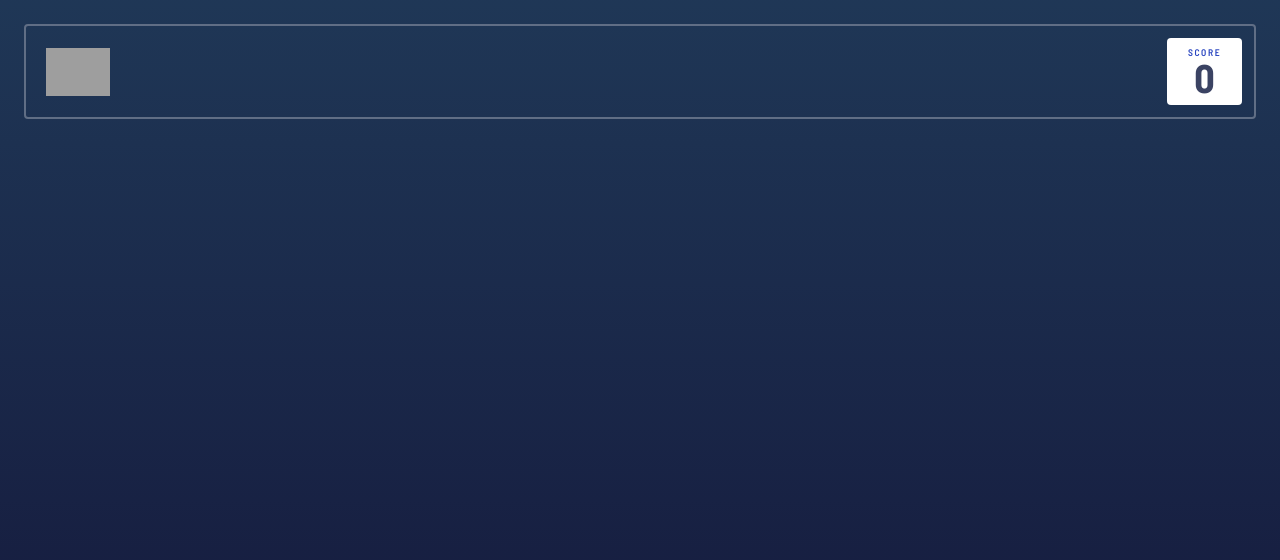
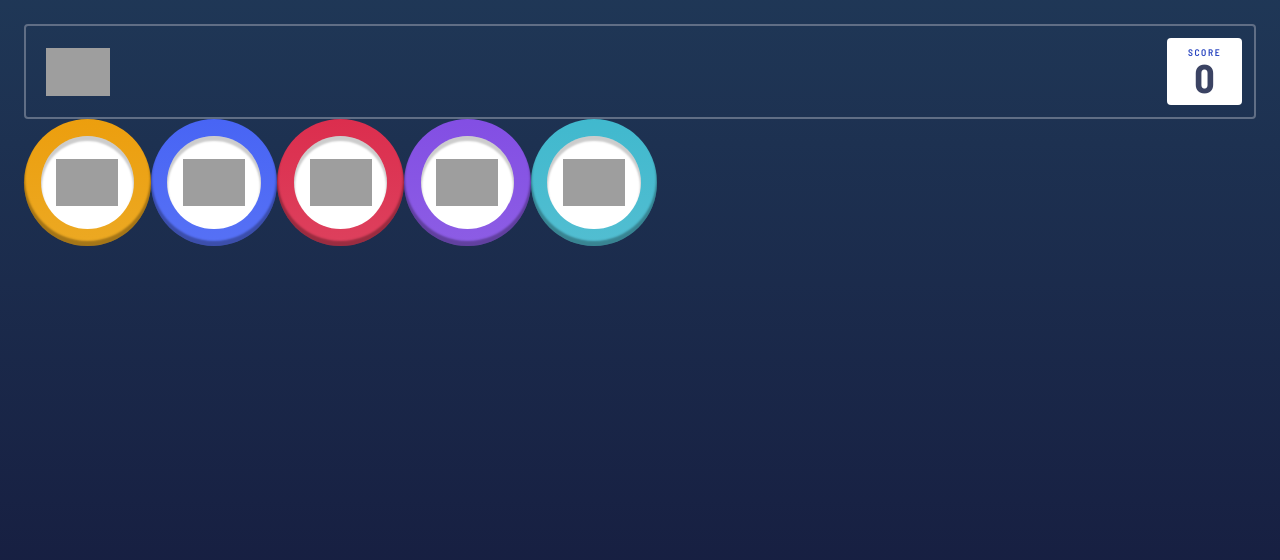
Before and after one commit to halivert/rock-paper-scissors, a Vue app: page / in a window 1280 px wide. Shown: the top 560 px of the page. Built offline with nearby package versions, Linux system fonts and the light colour scheme; grey boxes are pictures that could not be loaded.

Commit message:
feat: add buttons and some styles

```diff
--- a/src/App.vue
+++ b/src/App.vue
@@ -2,21 +2,37 @@
 import { ref } from "vue"
 import ScoreHeader from "@/components/ScoreHeader.vue"
 import RockIcon from "@/assets/icon-rock.svg"
-import PaperIcon from "@/assets/icon-rock.svg"
-import ScissorsIcon from "@/assets/icon-rock.svg"
-import LizardIcon from "@/assets/icon-rock.svg"
-import SpockIcon from "@/assets/icon-rock.svg"
+import PaperIcon from "@/assets/icon-paper.svg"
+import ScissorsIcon from "@/assets/icon-scissors.svg"
+import LizardIcon from "@/assets/icon-lizard.svg"
+import SpockIcon from "@/assets/icon-spock.svg"
+import SignalButton from "./components/SignalButton.vue"
 
 const bonus = import.meta.env.VITE_BONUS === "true"
 
 const score = ref(0)
 
 const icons = {
-  rock: RockIcon,
-  paper: PaperIcon,
-  scissors: ScissorsIcon,
-  lizard: LizardIcon,
-  spock: SpockIcon,
+	scissors: {
+		icon: ScissorsIcon,
+		color: "var(--scissors-gradient)",
+	},
+	paper: {
+		icon: PaperIcon,
+		color: "var(--paper-gradient)",
+	},
+	rock: {
+		icon: RockIcon,
+		color: "var(--rock-gradient)",
+	},
+	lizard: {
+		icon: LizardIcon,
+		color: "var(--lizard-gradient)",
+	},
+	spock: {
+		icon: SpockIcon,
+		color: "var(--cyan-gradient)",
+	},
 }
 </script>
 
@@ -25,7 +41,14 @@ const icons = {
     <ScoreHeader :score="score" :bonus="bonus" />
   </header>
 
-  <main></main>
+  <main>
+    <SignalButton
+      v-for="(icon, name) in icons"
+      :key="name"
+      :signal="name"
+			:icon="icon"
+    ></SignalButton>
+  </main>
 </template>
 
 <style scoped>
--- a/src/assets/base.css
+++ b/src/assets/base.css
@@ -5,11 +5,18 @@
   --paper-gradient: linear-gradient(hsl(230, 89%, 62%), hsl(230, 89%, 65%));
   --rock-gradient: linear-gradient(hsl(349, 71%, 52%), hsl(349, 70%, 56%));
   --lizard-gradient: linear-gradient(hsl(261, 73%, 60%), hsl(261, 72%, 63%));
-  --cyan: linear-gradient(hsl(189, 59%, 53%), hsl(189, 58%, 57%));
+  --cyan-gradient: linear-gradient(hsl(189, 59%, 53%), hsl(189, 58%, 57%));
   --dark-text: hsl(229, 25%, 31%);
   --score-text: hsl(229, 64%, 46%);
   --header-outline: hsl(217, 16%, 45%);
   --radial-gradient: linear-gradient(hsl(214, 47%, 23%), hsl(237, 49%, 15%));
+
+  --scissors: hsl(39, 89%, 49%);
+  --paper: hsl(230, 89%, 62%);
+  --rock: hsl(349, 71%, 52%);
+  --lizard: hsl(261, 73%, 60%);
+  --cyan: hsl(189, 59%, 53%);
+
   --font-family: "Barlow Semi Condensed";
 }
 
--- a/src/components/ScoreHeader.vue
+++ b/src/components/ScoreHeader.vue
@@ -33,6 +33,10 @@ const props = withDefaults(defineProps<Props>(), {
   overflow: hidden;
 }
 
+.score-header.bonus .title {
+	height: 4rem;
+}
+
 .title {
   height: 3rem;
 }
--- a/src/components/SignalButton.vue
+++ b/src/components/SignalButton.vue
@@ -1,9 +1,74 @@
 <script setup lang="ts">
 export interface Props {
   signal: string
+  icon: {
+    icon: string
+    color: string
+  }
 }
+
+const props = defineProps<Props>()
 </script>
 
-<template></template>
+<template>
+  <button class="button">
+    <div class="circle">
+      <img :src="props.icon.icon" />
+    </div>
+  </button>
+</template>
 
-<style scoped></style>
+<style scoped>
+.button {
+  display: inline-block;
+  position: relative;
+  padding: 1.25em;
+  border: none;
+  appearance: none;
+  background: transparent;
+}
+
+.circle {
+  --size: 7em;
+  --radius: 100%;
+
+  padding: 1.75em;
+  align-items: center;
+  background-color: white;
+  border-radius: var(--radius);
+  display: inline-flex;
+  justify-content: center;
+  margin: 0;
+  width: var(--size);
+  height: var(--size);
+  position: relative;
+  z-index: 1;
+  box-shadow: inset 0 4px 2px 1px rgba(0, 0, 0, 0.2);
+}
+
+
+.button:hover .circle {
+  box-shadow: inset 0 5px 2px 1px rgba(0, 0, 0, 0.2);
+}
+
+.button:active .circle {
+  box-shadow: inset 0 6px 2px 1px rgba(0, 0, 0, 0.2);
+}
+
+.button::after {
+  content: "";
+  position: absolute;
+  inset: 0;
+  border-radius: 100%;
+  background: v-bind("props.icon.color");
+  box-shadow: inset 0 -4px 2px 1px rgba(0, 0, 0, 0.3);
+}
+
+.button:active::after {
+  box-shadow: inset 0 0 2px 2px rgba(0, 0, 0, 0.3);
+}
+
+.circle img {
+  height: 100%;
+}
+</style>
```
